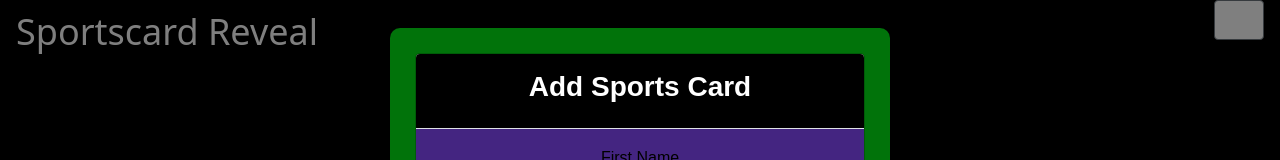
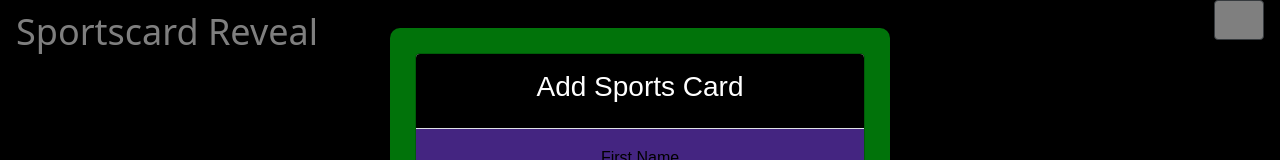
Before and after one commit to jimmyh1150/SportsCardReveal-Client, a React (Create React App) app: page /sportscard/new in a window 1280 px wide. Shown: the top 160 px of the page. Built offline with nearby package versions, Linux system fonts and the light colour scheme; sample sign-in values are in the browser's storage.

Commit message:
sportscardupdate modal styled with css

```diff
--- a/src/Components/SportscardCreate.css
+++ b/src/Components/SportscardCreate.css
@@ -5,7 +5,6 @@
 
 h3 {
     color: #fff;
-    font-weight: bold;
 }
 
 .modal-body {
--- a/src/Components/SportscardCreate.tsx
+++ b/src/Components/SportscardCreate.tsx
@@ -17,7 +17,6 @@ import {
   withNavigation,
 } from "../AppContext";
 import "./SportscardCreate.css";
-//import { API_SERVER } from "../constants";
 import APIURL from "../helpers/environment";
 
 type State = {
--- a/src/Components/SportscardUpdate.css
+++ b/src/Components/SportscardUpdate.css
@@ -5,7 +5,6 @@
 
 h3 {
     color: #fff;
-    font-weight: bold;
 }
 
 .modal-body {
--- a/src/Components/SportscardUpdate.tsx
+++ b/src/Components/SportscardUpdate.tsx
@@ -17,7 +17,6 @@ import {
   withNavigation,
 } from "../AppContext";
 import "./SportscardUpdate.css";
-//import { API_SERVER } from "../constants";\
 import APIURL from "../helpers/environment";
 
 interface Props extends IWithAppState, IWithNavigation {
@@ -48,7 +47,6 @@ class SportscardUpdate extends Component<Props, ISportsCard> {
         if (!response.ok) {
           throw response.json();
         }
-        console.log(response.json());
         this.props.navigate("/home");
       })
       .catch((err) => console.log(err));
```
